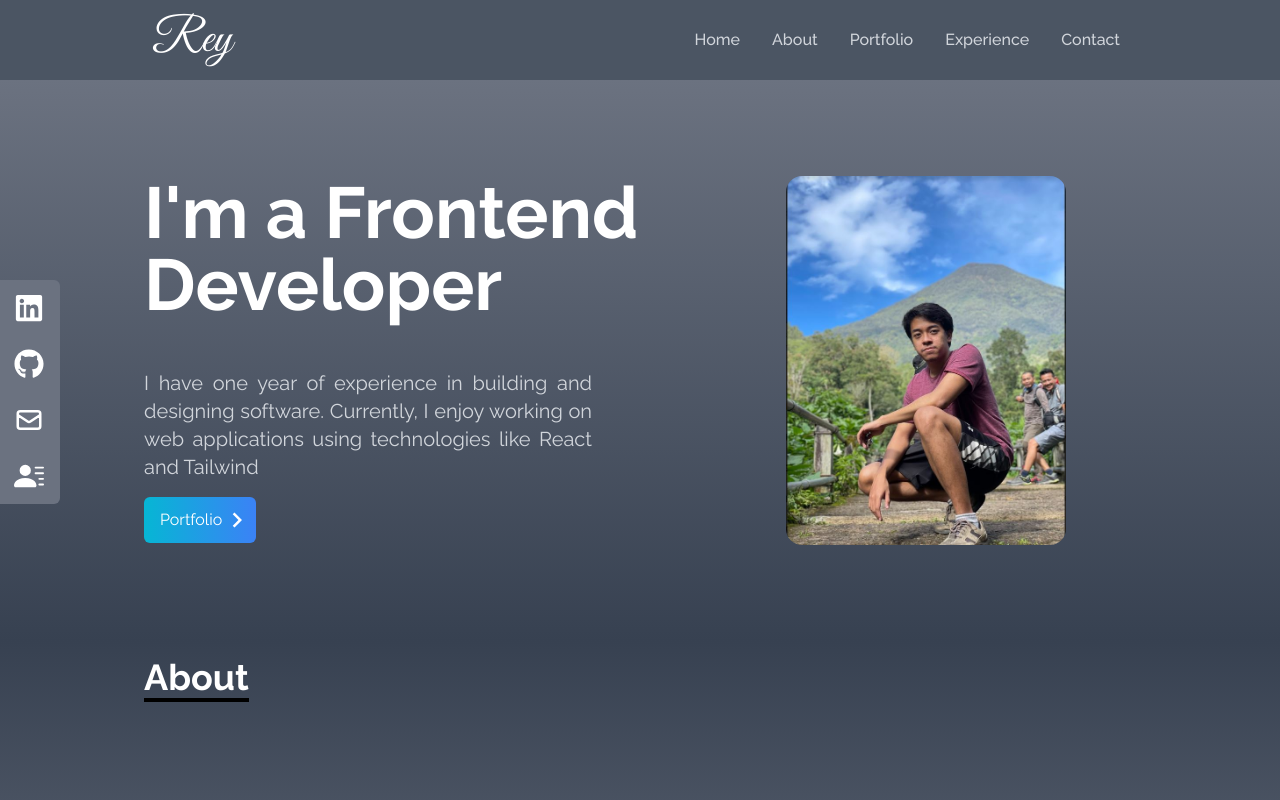
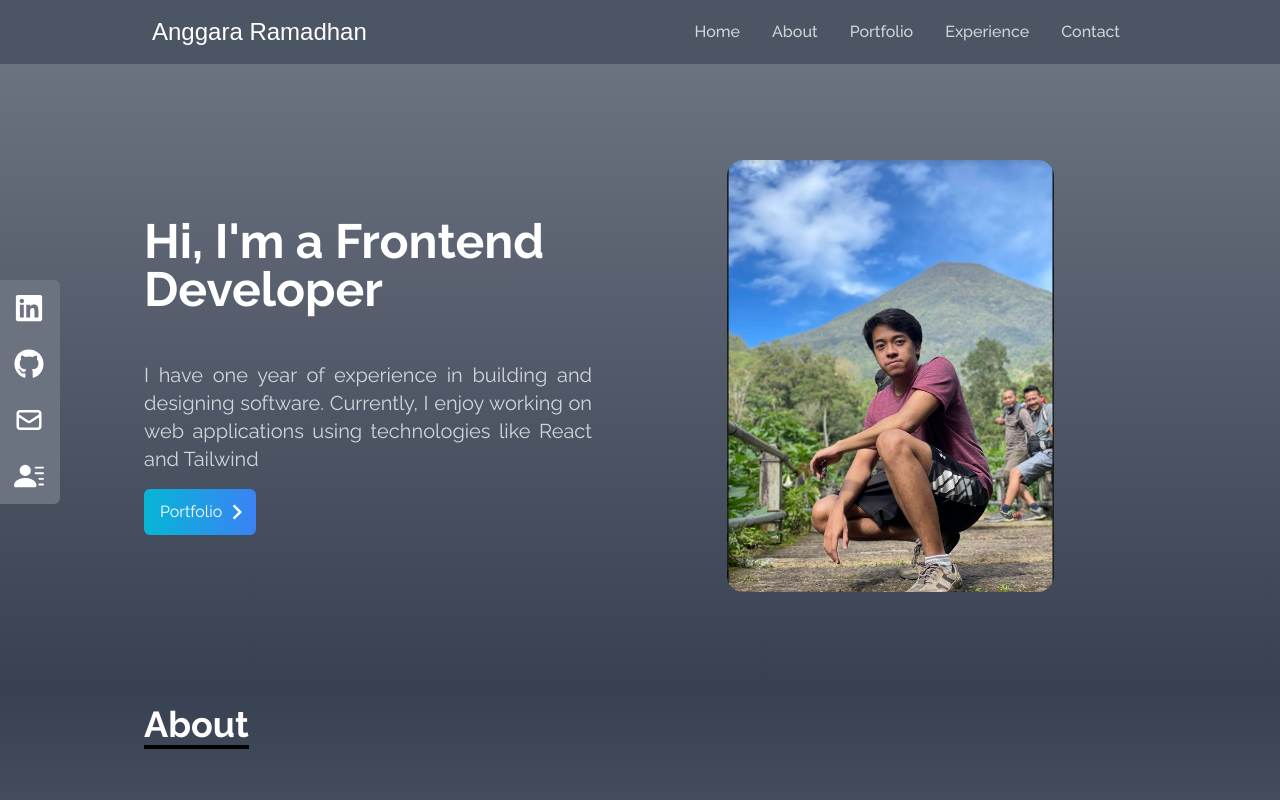
Before and after one commit to reyangga9/portfolio, a React (Create React App) app: page / in a window 1280 px wide. Shown: the top 800 px of the page. Built offline with nearby package versions, Linux system fonts and the light colour scheme.

Commit message:
commit ke 3

```diff
--- a/src/components/Home.jsx
+++ b/src/components/Home.jsx
@@ -12,8 +12,8 @@ const Home = () => {
       <div className="  max-w-screen-lg mx-auto flex flex-col justify-center items-center h-full px-4 md:flex-row gap-8 md:gap-0">
         <div className="flex flex-col ">
           <div className="pb-8">
-            <h2 className="text-4xl sm:text-6xl lg:text-7xl font-bold text-white">
-              I'm a Frontend Developer
+            <h2 className="text-4xl sm:text-4xl lg:text-5xl font-bold text-white">
+              Hi, I'm a Frontend Developer
             </h2>
           </div>
           <p className="text-gray-300 py-4 max-w-md md:text-xl text-justify  ">
--- a/src/components/Navbar.jsx
+++ b/src/components/Navbar.jsx
@@ -40,7 +40,7 @@ const Navbar = () => {
       p-4"
       >
         <div>
-          <h1 className="text-5xl font-signature ml-2">Rey</h1>
+          <h1 className="text-2xl font-sans ml-2">Anggara Ramadhan</h1>
         </div>
 
         <ul className="hidden md:flex">
--- a/tailwind.config.js
+++ b/tailwind.config.js
@@ -5,6 +5,7 @@ module.exports = {
     extend: {},
     fontFamily: {
       signature: ["Great Vibes"],
+      sans: ["Arial", "Helvetica"],
     },
   },
   plugins: [],
```
